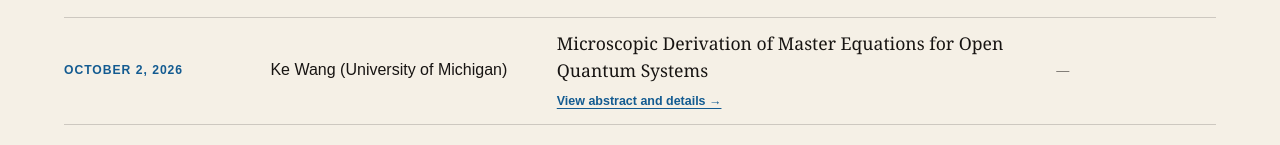
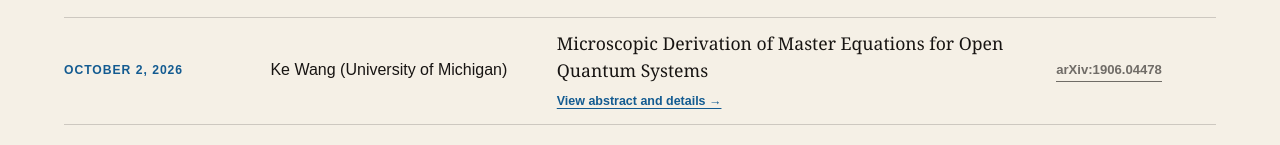
Before and after one commit to zrz1996/purdue-umich-quantum-algorithms-seminar, a Next.js app: page / in a window 1280 px wide. Shown: the part 1446-1591 px from the top of the page. Built offline with nearby package versions, Linux system fonts and the light colour scheme.

Commit message:
Add materials link to Ke Wang's talk

```diff
--- a/app/data/talks.ts
+++ b/app/data/talks.ts
@@ -49,7 +49,9 @@ export const talks: Talk[] = [
     title: 'Microscopic Derivation of Master Equations for Open Quantum Systems',
     abstract: 'This tutorial talk will introduce the microscopic derivation of open quantum system dynamics from system–environment interactions, covering both non-Markovian and Markovian regimes. We will discuss the hierarchy of approximations connecting microscopic Hamiltonian dynamics, non-Markovian reduced dynamics, and Markovian master equations, and explain how these different descriptions are related. We will also discuss their connections to Hamiltonian simulation.',
     time: '4:10PM–5:10PM EST',
-    materials: [],
+    materials: [
+      { label: 'arXiv:1906.04478', url: 'https://arxiv.org/abs/1906.04478' },
+    ],
   },
   {
     slug: '2026-10-02-ke-wang',
```
